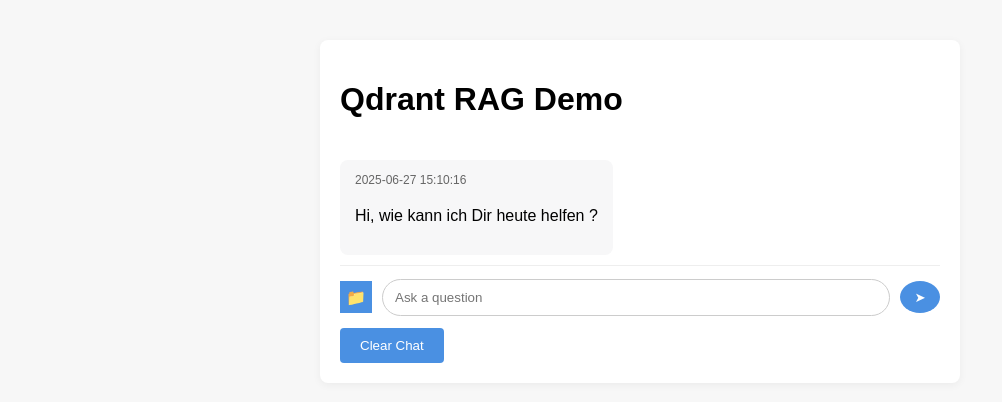
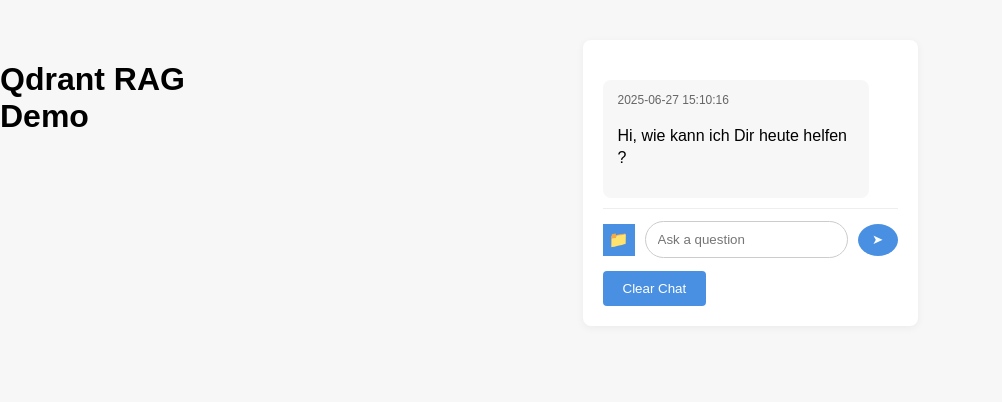
Before and after one commit to bennyhandball/Datenbanken, a Flask app: page / in a window 1280 px wide. Shown: the top 402 px of the page, without its empty margins (0-1002 px from the left). Run offline with Flask 3, Linux system fonts and the light colour scheme.

Commit message:
Move title section left of chat and keep chat centered

```diff
--- a/static/style.css
+++ b/static/style.css
@@ -9,6 +9,20 @@
     background-color: var(--background-color);
     margin: 0;
     padding: 40px 0;
+}
+
+.main-layout {
+    display: flex;
+    justify-content: center;
+    align-items: flex-start;
+    gap: 20px;
+}
+
+.title-container {
+    width: 200px;
+    display: flex;
+    align-items: center;
+    justify-content: center;
 }
 
 .container {
--- a/templates/index.html
+++ b/templates/index.html
@@ -6,9 +6,12 @@
     <link rel="stylesheet" href="{{ url_for('static', filename='style.css') }}">
 </head>
 <body>
-<div class="container">
-    <h1>Qdrant RAG Demo</h1>
-    <div id="loading-container"><div id="loading-bar"></div></div>
+<div class="main-layout">
+    <div class="title-container">
+        <h1>Qdrant RAG Demo</h1>
+    </div>
+    <div class="container">
+        <div id="loading-container"><div id="loading-bar"></div></div>
 
     <div id="chat-interface">
         <div id="chat-container">
@@ -40,6 +43,7 @@
         <p>{{ error }}</p>
     </div>
     {% endif %}
+    </div>
 </div>
 <script src="{{ url_for('static', filename='script.js') }}"></script>
 </body>
```
